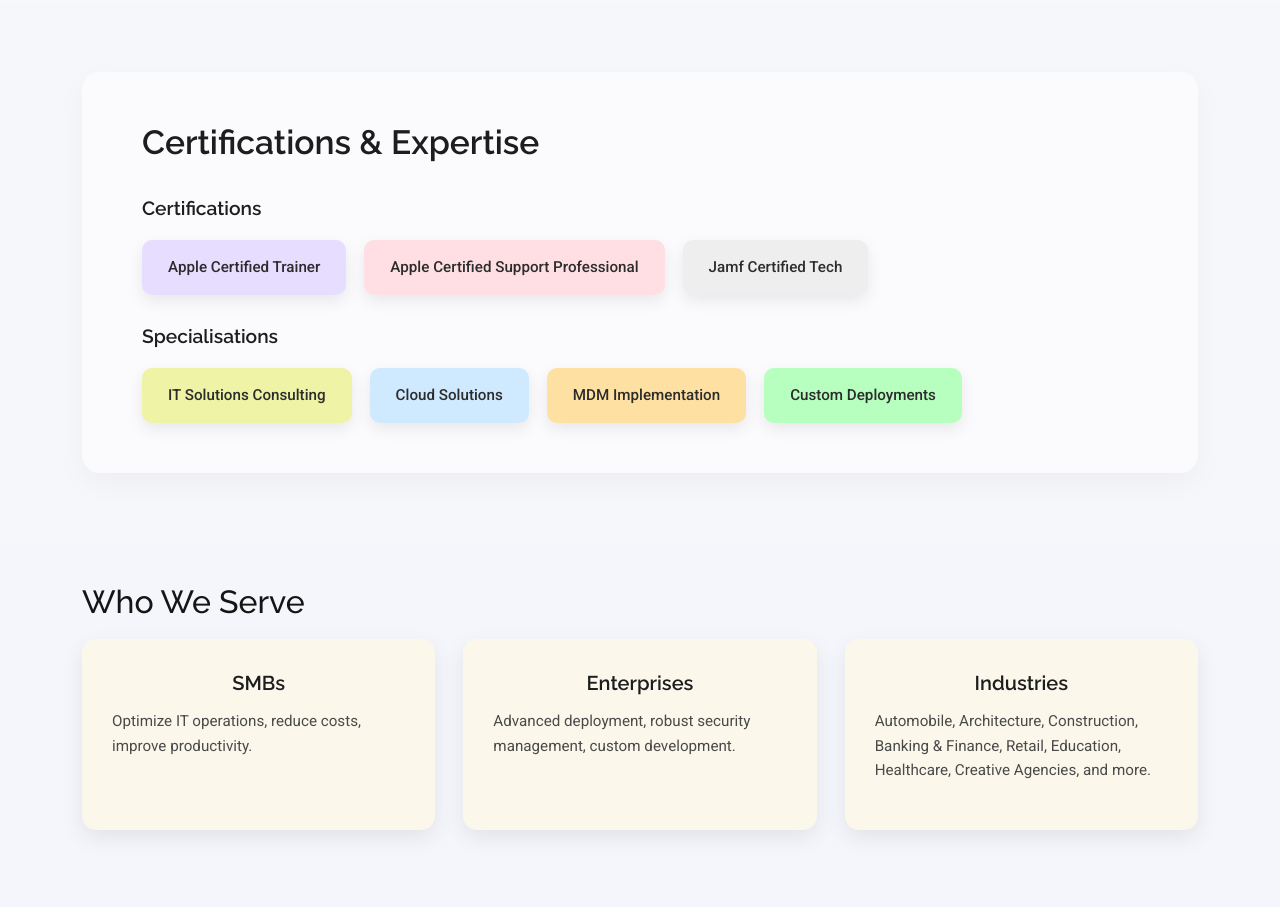
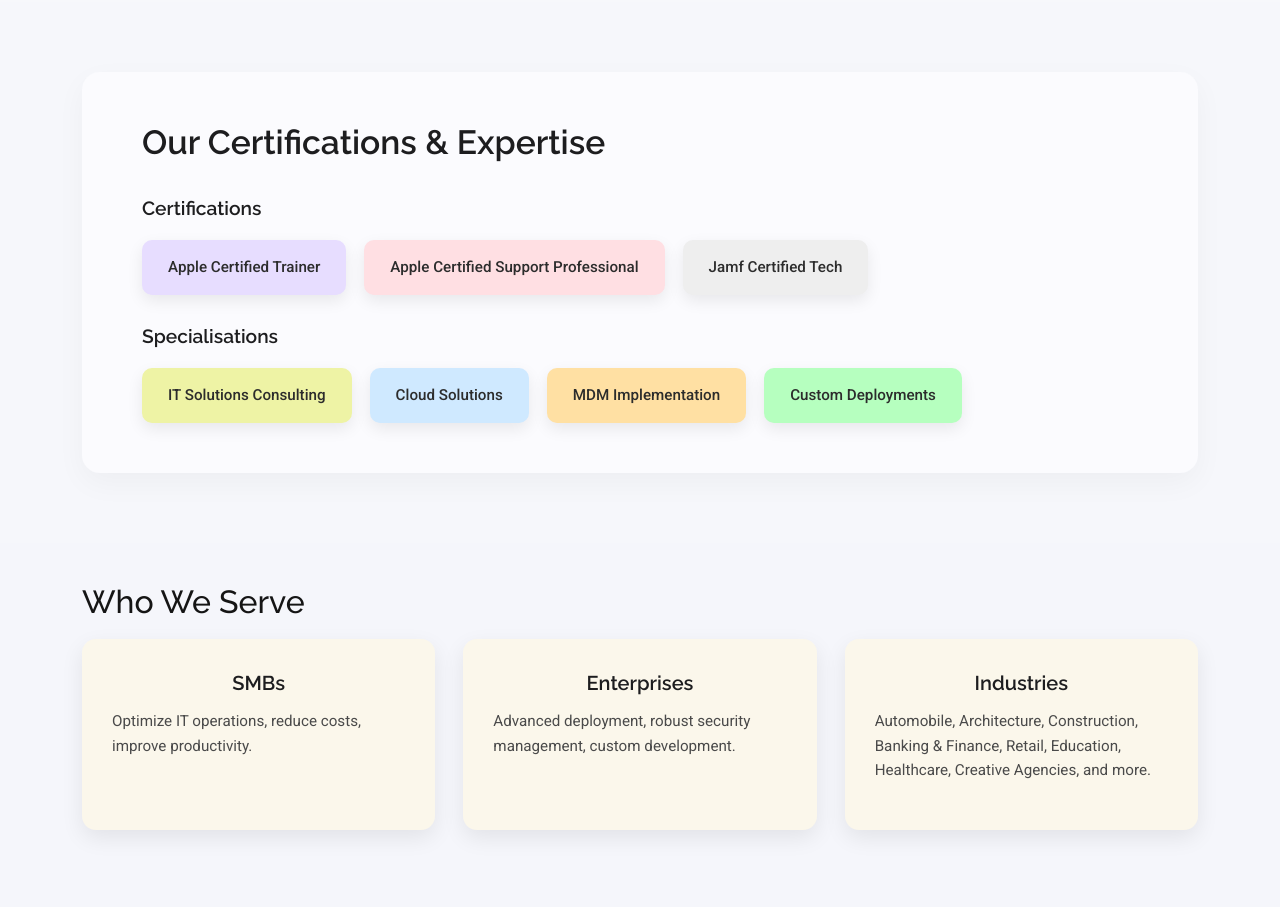
Before and after one commit to Diwakar0793/woodpecker_jeelani, a plain HTML site: page applepage.html in a window 1280 px wide. Shown: the part 1720-2627 px from the top of the page. Drawn offline with Linux system fonts and the light colour scheme.

Commit message:
Update applepage.html

```diff
--- a/applepage.html
+++ b/applepage.html
@@ -272,7 +272,7 @@
             <div class="container">
                 <div class="cert-card">
 
-                    <h2>Certifications &amp; Expertise</h2>
+                    <h2>Our Certifications &amp; Expertise</h2>
 
                     <!-- Certifications -->
                     <h4>Certifications</h4>
```
